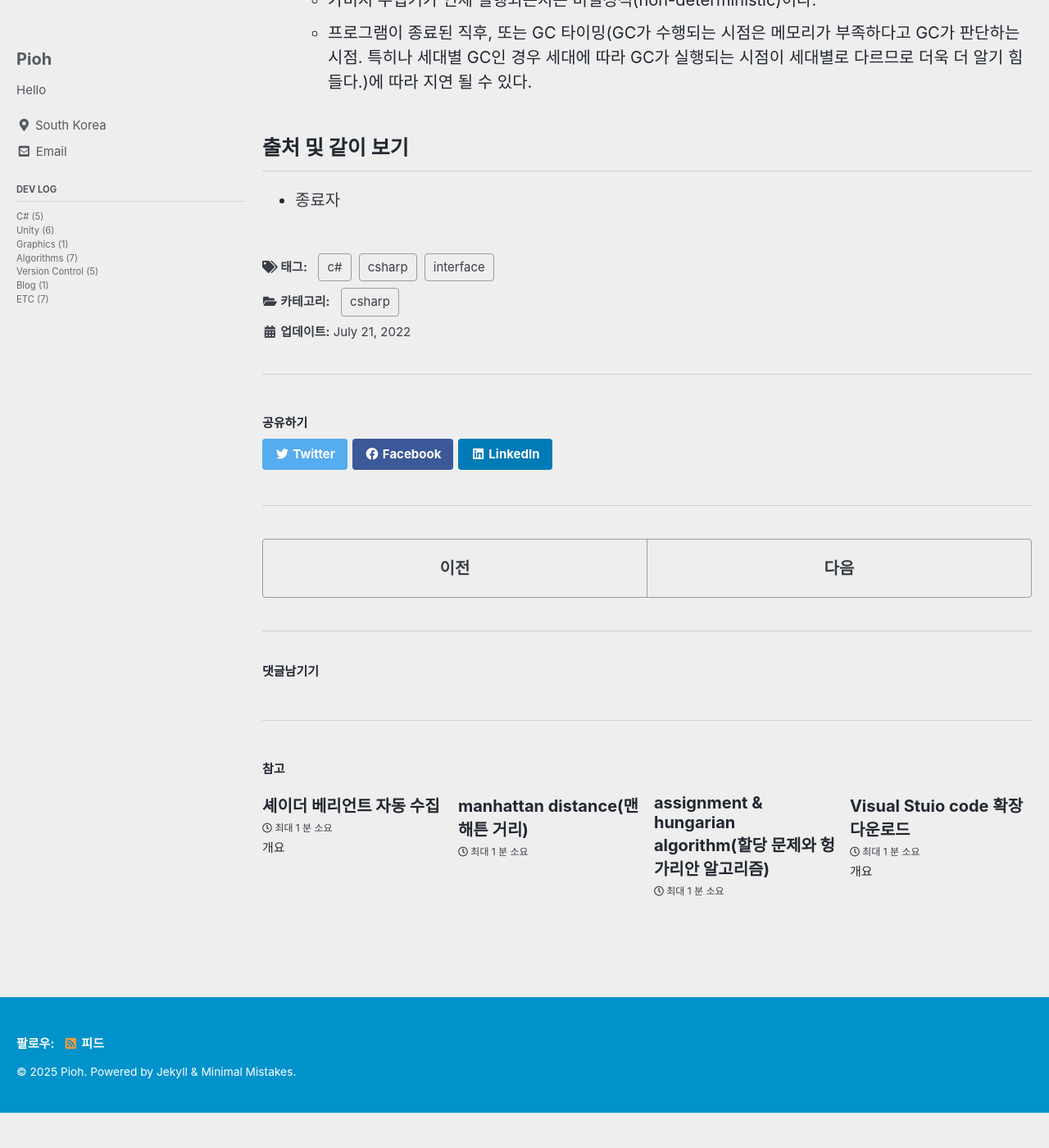
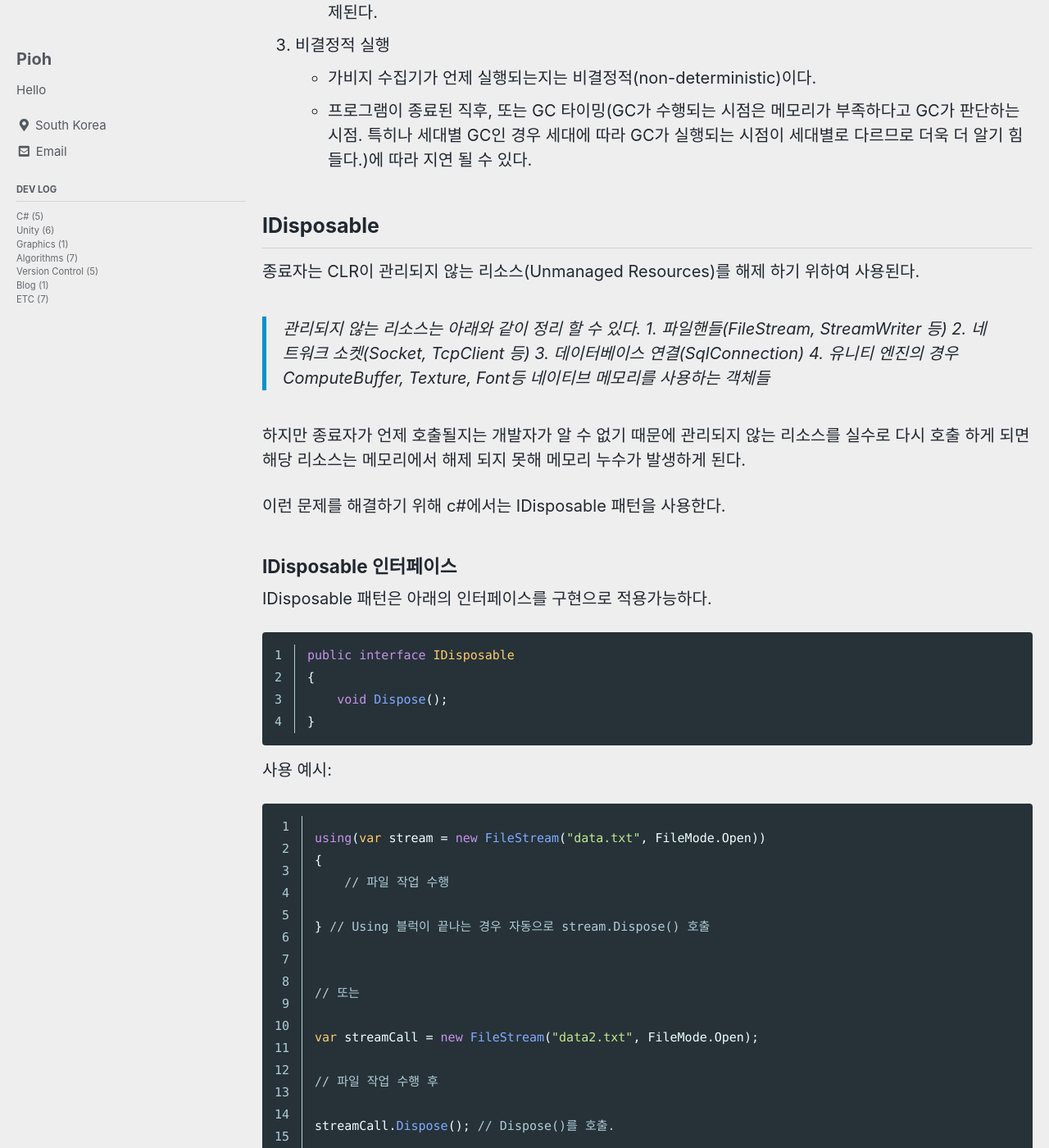
Before and after one commit to devpioh/devpioh.github.io, a Jekyll site: the page built from _posts/Devlog/C#/2022-07-21-finalizer-and-using-dispose.md, in a window 1280 px wide and 1400 px high, scrolled down 2205 px. Shown: the whole window at 82% size. Built offline with Jekyll 4.4.1, drawn with Linux system fonts in a browser that asks for light colours; cached includes are drawn as plain includes; some web fonts are replaced; comment, search, counter and statistics services are not loaded; before the commit the page ends 3562 px from its top, so only the background shows below that; some of the changed text lies outside the part shown.

Commit message:
using and IDisposable pattern

````diff
--- a/_posts/Devlog/C#/2022-07-21-finalizer-and-using-dispose.md
+++ b/_posts/Devlog/C#/2022-07-21-finalizer-and-using-dispose.md
@@ -9,7 +9,7 @@
 categories:
     - csharp
 tags:
-    - [csharp, c#, interface]
+    - [csharp, c#, IDisposable, Using()]
 ---
 
 ## 개요
@@ -73,6 +73,81 @@
     - 가비지 수집기가 언제 실행되는지는 비결정적(non-deterministic)이다.
     - 프로그램이 종료된 직후, 또는 GC 타이밍(GC가 수행되는 시점은 메모리가 부족하다고 GC가 판단하는 시점. 특히나 세대별 GC인 경우 세대에 따라 GC가 실행되는 시점이 세대별로 다르므로 더욱 더 알기 힘들다.)에 따라 지연 될 수 있다.
 
+## IDisposable
+
+종료자는 CLR이 관리되지 않는 리소스(Unmanaged Resources)를 해제 하기 위하여 사용된다.
+
+> 관리되지 않는 리소스는 아래와 같이 정리 할 수 있다.
+    1. 파일핸들(FileStream, StreamWriter 등)
+    2. 네트워크 소켓(Socket, TcpClient 등)
+    3. 데이터베이스 연결(SqlConnection)
+    4. 유니티 엔진의 경우 ComputeBuffer, Texture, Font등 네이티브 메모리를 사용하는 객체들
+
+하지만 종료자가 언제 호출될지는 개발자가 알 수 없기 때문에 관리되지 않는 리소스를 실수로 다시 호출 하게 되면 해당 리소스는 메모리에서 해제 되지 못해 메모리 누수가 발생하게 된다.
+
+이런 문제를 해결하기 위해 c#에서는 IDisposable 패턴을 사용한다.
+
+### IDisposable 인터페이스
+
+IDisposable 패턴은 아래의 인터페이스를 구현으로 적용가능하다.
+
+```cs
+public interface IDisposable
+{
+    void Dispose();
+}
+```
+
+사용 예시:
+
+```cs
+
+using(var stream = new FileStream("data.txt", FileMode.Open))
+{
+    // 파일 작업 수행
+
+} // Using 블럭이 끝나는 경우 자동으로 stream.Dispose() 호출
+
+
+// 또는
+
+var streamCall = new FileStream("data2.txt", FileMode.Open);
+
+// 파일 작업 수행 후
+
+streamCall.Dispose(); // Dispose()를 호출.
+```
+
+일반적으로 IDisposable 패턴은 Using() 블럭과 함께 사용하지만, "streamCall" 객체처럼 Dispose()를 호출 하므로써 명시적으로 관리되지 않는 리소스를 해제 할 수 있다.
+
+## Using()
+
+c# 에서는 Using()문과 같이 사용하는 경우 Dispose()를 자동으로 호출한다.
+
+```cs
+using (var reader = new StreamReader("data.txt"))
+{
+    string message = reader.ReadToEnd();
+}
+```
+
+위의 구문은 아래의 구문과 완전히 동일하다.
+
+```cs
+var reader = new StreamReader("data.txt");
+
+try
+{
+    string message = reader.ReadToEnd();
+}
+finally
+{
+    reader.Dispose();
+}
+```
+
+Using()구문은 c#에서 자원을 안전하게 해제하기 위한 문법적 설탕(syntactic sugar)으로 IDisposable를 구현한 객체는 Using()블럭으로 감싸진 경우 컴파일러에 의해 try...finally 구조로 변경되어 Dispose()를 자동으로 호출하게 된다.
+
 ## 출처 및 같이 보기
 
 - [종료자](https://learn.microsoft.com/ko-kr/dotnet/csharp/programming-guide/classes-and-structs/finalizers)
````
